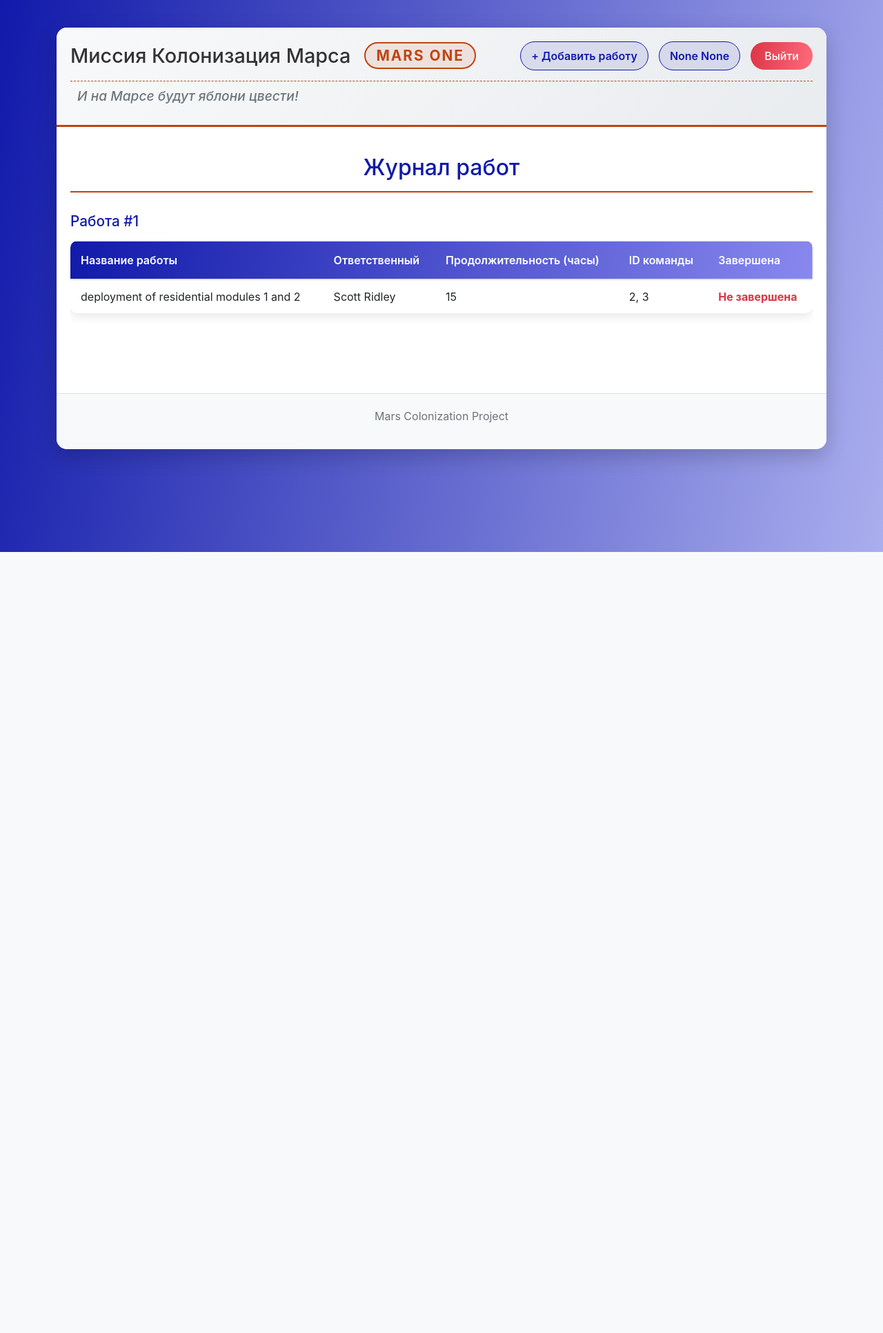
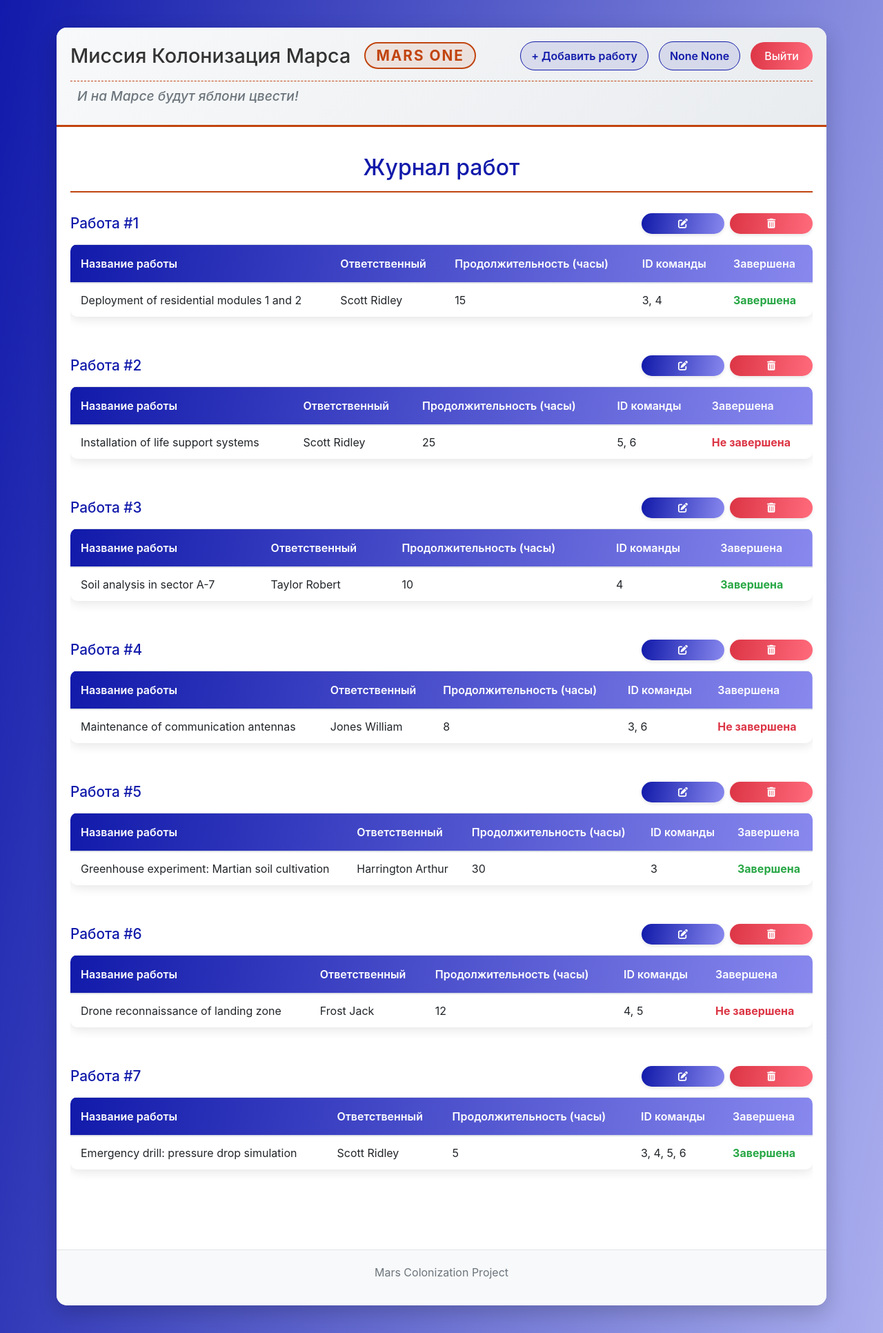
Before and after one commit to dan248650/web-sqlalchemy, a Flask app: page / in a window 1280 px wide. Shown: the whole page at 69% size. Before the commit the page ends 800 px from the top, so only its background shows below. Run offline with Flask 3, Linux system fonts and the light colour scheme; a user stored in the database is signed in; data comes from the database, SQL or seed files in the repository; some libraries are stand-ins or nearby versions.

Commit message:
Improvements: adding and editing jobs, access rights system

```diff
--- a/configs/configs.py
+++ b/configs/configs.py
@@ -64,7 +64,7 @@ security = Security(app, user_datastore, register_blueprint=False)
 def init_database():
     with app.app_context():
         try:
-            roles = ['admin', 'user']
+            roles = ['admin', 'captain', 'user']
             for role_name in roles:
                 role = db.session.query(Role).filter_by(name=role_name).first()
                 if not role:
--- a/data/user.py
+++ b/data/user.py
@@ -5,6 +5,7 @@ from werkzeug.security import generate_password_hash, check_password_hash
 from data.associations import user_role, department_members
 from datetime import datetime
 from flask_security import UserMixin
+from sqlalchemy import event
 
 
 class User(db.Model, UserMixin):
@@ -44,3 +45,35 @@ class User(db.Model, UserMixin):
 
     def check_password(self, password):
         return check_password_hash(self.hashed_password, password)
+
+    def is_captain(self):
+        return any(role.name == 'captain' for role in self.roles)
+
+    def is_admin(self):
+        return any(role.name == 'admin' for role in self.roles)
+
+    def can_edit_job(self, job):
+        if self.is_admin():
+            return True
+        if self.is_captain():
+            return True
+        if job.team_leader == self.id:
+            return True
+        return False
+
+
+@event.listens_for(User, 'after_insert')
+def add_default_role(mapper, connection, target):
+    from data.__all_models import Role
+
+    role = connection.execute(
+        Role.__table__.select().where(Role.name == 'user')
+    ).first()
+
+    if role:
+        connection.execute(
+            user_role.insert().values(
+                user_id=target.id,
+                role_id=role.id
+            )
+        )
--- a/main.py
+++ b/main.py
@@ -5,7 +5,8 @@ import datetime
 from routes.routes import register_all_blueprints
 from configs.configs import app
 from data.db import db
-from data.__all_models import User, Jobs, Department
+from data.__all_models import User, Jobs, Department, Role
+import uuid
 
 
 def add_sample_users():
@@ -23,9 +24,12 @@ def add_sample_users():
         speciality='research engineer',
         address='module_1',
         email='scott_chief@mars.org',
+        fs_uniquifier=str(uuid.uuid4()),
         modified_date=datetime.datetime.now()
     )
     captain.set_password('capitan_password')
+    captain_role = db_sess.query(Role).filter_by(name='captain').first()
+    captain.roles.append(captain_role)
 
     colonist1 = User(
         surname='Taylor',
@@ -35,6 +39,7 @@ def add_sample_users():
         speciality='astrobotanist',
         address='module_2',
         email='robert.taylor@mars.org',
+        fs_uniquifier=str(uuid.uuid4()),
         modified_date=datetime.datetime.now()
     )
     colonist1.set_password('taylor_password')
@@ -47,6 +52,7 @@ def add_sample_users():
         speciality='computer systems engineer',
         address='module_3',
         email='william.jones@mars.org',
+        fs_uniquifier=str(uuid.uuid4()),
         modified_date=datetime.datetime.now()
     )
     colonist2.set_password('jones_password')
@@ -59,6 +65,7 @@ def add_sample_users():
         speciality='analytical chemist',
         address='module_1',
         email='arthur.harrington@mars.org',
+        fs_uniquifier=str(uuid.uuid4()),
         modified_date=datetime.datetime.now()
     )
     colonist3.set_password('harrington_password')
@@ -71,6 +78,7 @@ def add_sample_users():
         speciality='spacecraft pilot',
         address='module_2',
         email='jack.frost@mars.org',
+        fs_uniquifier=str(uuid.uuid4()),
         modified_date=datetime.datetime.now()
     )
     colonist4.set_password('frost_password')
@@ -79,7 +87,7 @@ def add_sample_users():
     db_sess.commit()
 
 
-def add_first_job():
+def add_sample_jobs():
     db_sess = db.session
 
     if db_sess.query(Jobs).first() is not None:
@@ -87,22 +95,81 @@ def add_first_job():
         return
 
     scott = db_sess.query(User).filter(User.email == 'scott_chief@mars.org').first()
-
-    if not scott:
-        print("Капитан не найден в базе данных")
+    taylor = db_sess.query(User).filter(User.email == 'robert.taylor@mars.org').first()
+    jones = db_sess.query(User).filter(User.email == 'william.jones@mars.org').first()
+    harrington = db_sess.query(User).filter(User.email == 'arthur.harrington@mars.org').first()
+    frost = db_sess.query(User).filter(User.email == 'jack.frost@mars.org').first()
+    if not all([scott, taylor, jones, harrington, frost]):
+        print("Не все пользователи найдены в базе данных")
         return
 
-    first_job = Jobs(
-        team_leader=scott.id,
-        job='deployment of residential modules 1 and 2',
-        work_size=15,
-        collaborators="2, 3",
-        start_date=datetime.datetime.now(),
-        end_date=None,
-        is_finished=False
-    )
+    jobs = [
+        Jobs(
+            team_leader=scott.id,
+            job='Deployment of residential modules 1 and 2',
+            work_size=15,
+            collaborators=f"{taylor.id}, {jones.id}",
+            start_date=datetime.datetime.now() - datetime.timedelta(days=5),
+            end_date=datetime.datetime.now() - datetime.timedelta(days=2),
+            is_finished=True
+        ),
+        Jobs(
+            team_leader=scott.id,
+            job='Installation of life support systems',
+            work_size=25,
+            collaborators=f"{harrington.id}, {frost.id}",
+            start_date=datetime.datetime.now() - datetime.timedelta(days=3),
+            end_date=None,
+            is_finished=False
+        ),
+        Jobs(
+            team_leader=taylor.id,
+            job='Soil analysis in sector A-7',
+            work_size=10,
+            collaborators=f"{jones.id}",
+            start_date=datetime.datetime.now() - datetime.timedelta(days=1),
+            end_date=datetime.datetime.now(),
+            is_finished=True
+        ),
+        Jobs(
+            team_leader=jones.id,
+            job='Maintenance of communication antennas',
+            work_size=8,
+            collaborators=f"{taylor.id}, {frost.id}",
+            start_date=datetime.datetime.now(),
+            end_date=None,
+            is_finished=False
+        ),
+        Jobs(
+            team_leader=harrington.id,
+            job='Greenhouse experiment: Martian soil cultivation',
+            work_size=30,
+            collaborators=f"{taylor.id}",
+            start_date=datetime.datetime.now() - datetime.timedelta(days=10),
+            end_date=datetime.datetime.now() - datetime.timedelta(days=1),
+            is_finished=True
+        ),
+        Jobs(
+            team_leader=frost.id,
+            job='Drone reconnaissance of landing zone',
+            work_size=12,
+            collaborators=f"{jones.id}, {harrington.id}",
+            start_date=datetime.datetime.now() - datetime.timedelta(days=2),
+            end_date=None,
+            is_finished=False
+        ),
+        Jobs(
+            team_leader=scott.id,
+            job='Emergency drill: pressure drop simulation',
+            work_size=5,
+            collaborators=f"{taylor.id}, {jones.id}, {harrington.id}, {frost.id}",
+            start_date=datetime.datetime.now() - datetime.timedelta(hours=6),
+            end_date=datetime.datetime.now() - datetime.timedelta(hours=1),
+            is_finished=True
+        ),
+    ]
 
-    db_sess.add(first_job)
+    db_sess.add_all(jobs)
     db_sess.commit()
 
 
@@ -164,6 +231,6 @@ def internal_server_error(e):
 if __name__ == '__main__':
     with app.app_context():
         add_sample_users()
-        add_first_job()
+        add_sample_jobs()
         add_sample_departments()
     app.run(debug=True)
--- a/static/css/style.css
+++ b/static/css/style.css
@@ -403,6 +403,71 @@ main {
     background: #f8f9fa;
 }
 
+.job-header {
+    display: flex;
+    align-items: center;
+    justify-content: space-between;
+    margin-bottom: 15px;
+    flex-wrap: wrap;
+    gap: 10px;
+}
+
+.job-header h3 {
+    margin: 0;
+    color: #111aaa;
+}
+
+.job-actions {
+    display: flex;
+    gap: 8px;
+}
+
+.btn-icon {
+    display: inline-flex;
+    align-items: center;
+    justify-content: center;
+    gap: 8px;
+    padding: 8px 16px;
+    border-radius: 25px;
+    font-size: 14px;
+    font-weight: 500;
+    text-decoration: none;
+    border: none;
+    cursor: pointer;
+    transition: all 0.3s ease;
+    box-shadow: 0 2px 5px rgba(0,0,0,0.1);
+    min-width: 120px;
+}
+
+.btn-delete, .btn-edit {
+    color: white;
+}
+
+.btn-delete {
+    background: linear-gradient(100deg, #dc3545 0%, #ff6b7c 100%);
+}
+
+.btn-edit {
+    background: linear-gradient(100deg, #111aaa 0%, #8888ee 100%);
+}
+
+.btn-edit:hover {
+    color: white;
+    text-decoration: none;
+}
+
+.btn-icon:hover {
+    transform: translateY(-2px);
+    box-shadow: 0 5px 15px rgba(0,0,0,0.2);
+}
+
+@media (max-width: 768px) {
+    .job-header {
+        flex-direction: column;
+        align-items: flex-start;
+    }
+}
+
 @media (max-width: 992px) {
     .container-custom {
         width: 95%;
--- a/templates/jobs/job.html
+++ b/templates/jobs/job.html
@@ -2,10 +2,14 @@
 
 {% block content %}
 <div class="add-job-container">
-    <h1>Добавление работы</h1>
+    <h1>{{ title }}</h1>
 
     <form action="" method="post">
         {{ form.hidden_tag() }}
+
+        {% if action == 'edit' %}
+            <input type="hidden" name="job_id" value="{{ job_id }}">
+        {% endif %}
 
         <div class="form-group">
             {{ form.job.label }}
--- a/templates/layouts/base.html
+++ b/templates/layouts/base.html
@@ -9,6 +9,7 @@
           href="https://stackpath.bootstrapcdn.com/bootstrap/4.4.1/css/bootstrap.min.css"
           integrity="sha384-Vkoo8x4CGsO3+Hhxv8T/Q5PaXtkKtu6ug5TOeNV6gBiFeWPGFN9MuhOf23Q9Ifjh"
           crossorigin="anonymous">
+    <link rel="stylesheet" href="https://cdnjs.cloudflare.com/ajax/libs/font-awesome/6.0.0-beta3/css/all.min.css">
     <link rel="stylesheet" href="{{ url_for('static', filename='css/style.css') }}">
 </head>
 <body>
--- a/templates/logs/work_log.html
+++ b/templates/logs/work_log.html
@@ -6,7 +6,24 @@
 
     {% for job in jobs %}
     <div class="job-section">
-        <h3>Работа #{{ job.id }}</h3>
+        <div class="job-header">
+            <h3>Работа #{{ job.id }}</h3>
+
+            {% if current_user.is_authenticated and current_user.can_edit_job(job) %}
+                <div class="job-actions">
+                    <a href="/edit_job/{{ job.id }}" class="btn-icon btn-edit" title="Редактировать">
+                        <i class="fas fa-edit"></i>
+                    </a>
+                    <form action="/delete_job/{{ job.id }}" method="post" style="display: inline;">
+                        <button type="submit" class="btn-icon btn-delete"
+                                onclick="return confirm('Вы уверены, что хотите удалить эту работу?')"
+                                title="Удалить">
+                            <i class="fas fa-trash-alt"></i>
+                        </button>
+                    </form>
+                </div>
+            {% endif %}
+        </div>
 
         <div class="table-responsive">
             <table class="table">
```
Also changed, not shown: routes/job_routes.py (+74 -3 lines).
